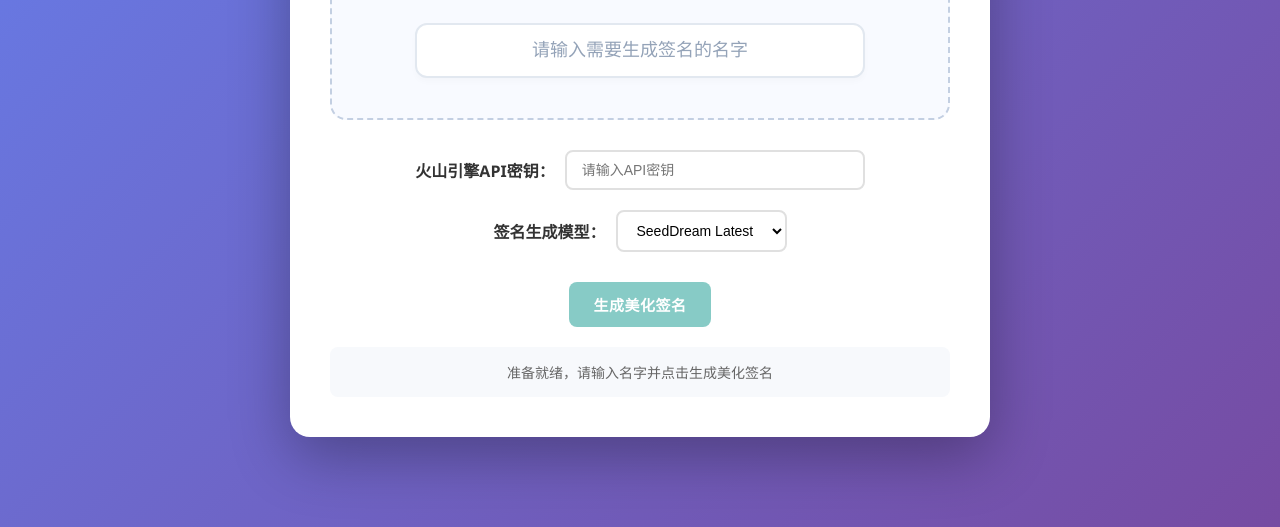
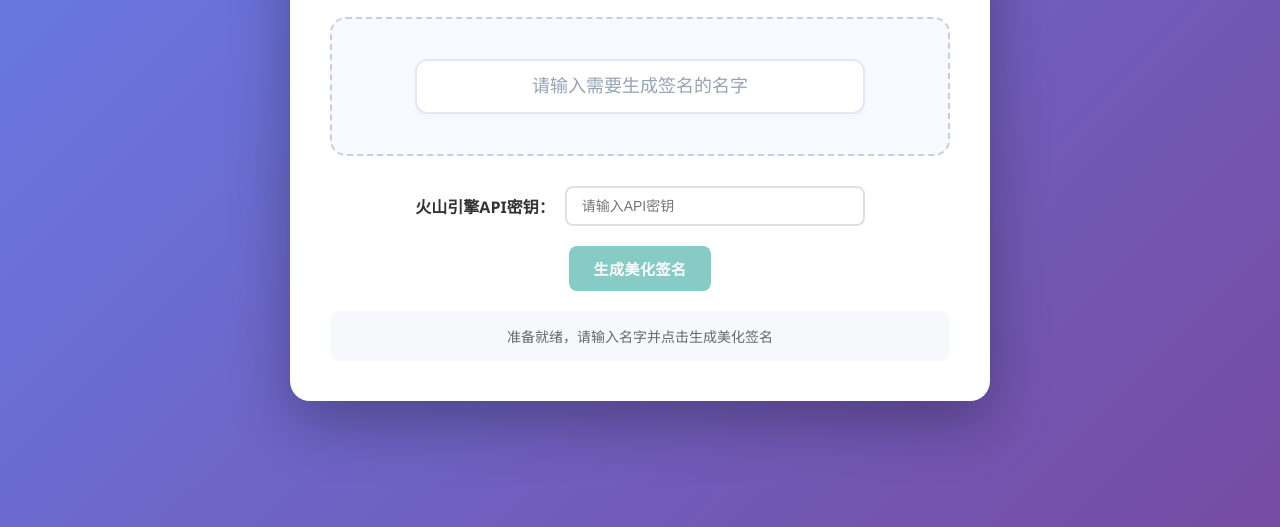
Before and after one commit to YuhaoYeSteve/text2sign, a plain HTML site: page index.html in a window 1280 px wide. Shown: the part 273-800 px from the top of the page. Drawn offline with Linux system fonts and the light colour scheme.

Commit message:
fix: update model id to ep-20250303102432-84b2c and hide model selection

```diff
--- a/index.html
+++ b/index.html
@@ -23,10 +23,10 @@
             <input type="password" id="apiKey" placeholder="请输入API密钥">
         </div>
 
-        <div class="model-section">
+        <div class="model-section" style="display: none;">
             <label for="genModel">签名生成模型：</label>
             <select id="genModel">
-                <option value="seeddream-latest">SeedDream Latest</option>
+                <option value="ep-20250303102432-84b2c">SeedDream Latest</option>
             </select>
         </div>
 
--- a/src/js/script.js
+++ b/src/js/script.js
@@ -85,7 +85,7 @@ async function generateSignatureImage(text, genModel) {
                 'Authorization': `Bearer ${apiKey}`
             },
             body: JSON.stringify({
-                model: genModel || 'seeddream-latest',
+                model: 'ep-20250303102432-84b2c',
                 prompt: promptText,
                 n: 1,
                 size: '512x512'
```
